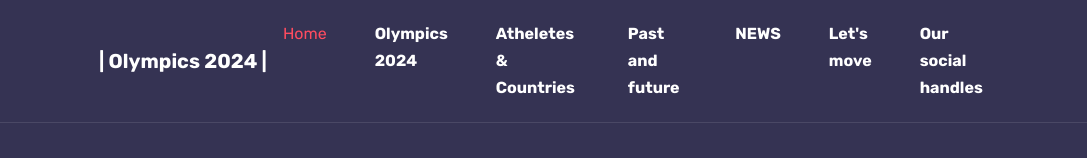
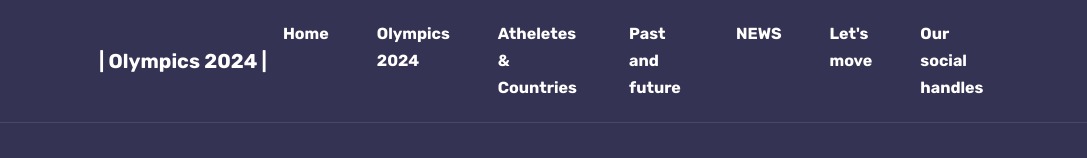
Before and after one commit to VishwajeethV/Olympics-2024-DH24, a plain HTML site: page index.html in a window 1280 px wide. Shown: the top 158 px of the page, without its empty margins (96-1183 px from the left). Drawn offline with Linux system fonts and the light colour scheme.

Commit message:
nav link

```diff
--- a/index.html
+++ b/index.html
@@ -101,7 +101,7 @@
             <button aria-controls="navbarNavDropdown" aria-expanded="false" aria-label="Toggle navigation" class="navbar-toggler" data-target="#navbarNavDropdown" data-toggle="collapse" type="button"><span class="navbar-toggler-icon"></span></button>
             <div class="collapse navbar-collapse" id="navbarNavDropdown">
                 <ul class="navbar-nav ml-auto scrollspy">
-                    <li class="nav-item"><a href="#home">Home</a></li>
+                    <li class="nav-item"><a href="#home" class="nav-link">Home</a></li>
                     <li class="nav-item"><a href="#2024" class="nav-link">Olympics 2024</a></li>
                     <li class="nav-item"><a href="#atheletes" class="nav-link">Atheletes & Countries</a></li>
                     <li class="nav-item"><a href="#p&f" class="nav-link">Past and future</a></li>
```
